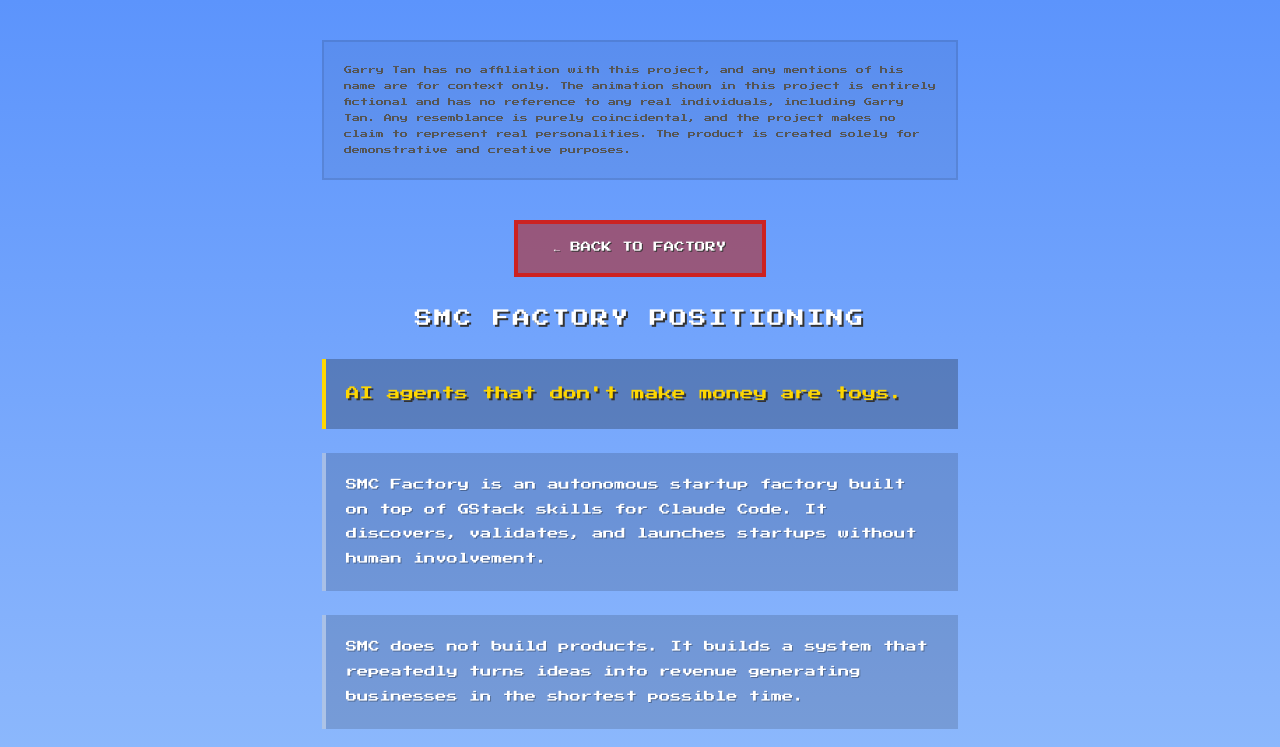
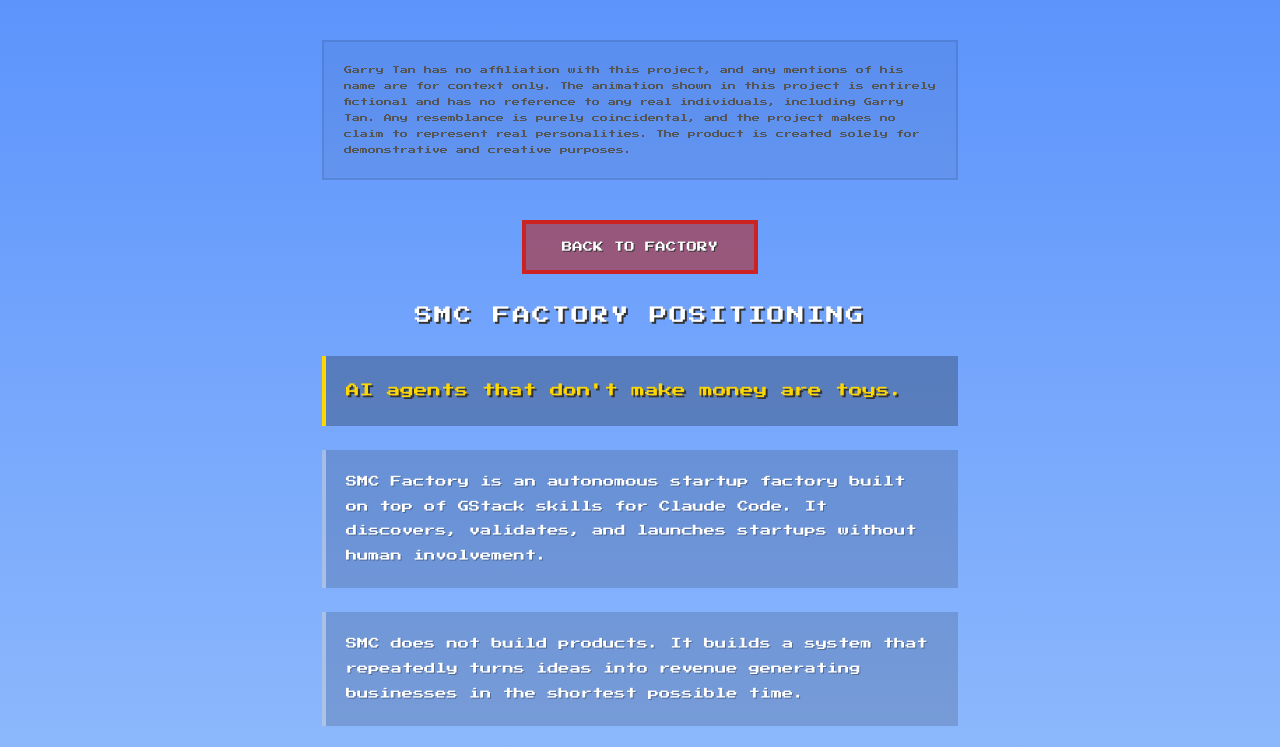
Before and after one commit to 0xsmcai/0xsmcai.github.io, a website: page about.html in a window 1280 px wide. Shown: the top 747 px of the page. Drawn offline with Linux system fonts and the light colour scheme.

Commit message:
Remove arrow from back button

```diff
--- a/about.html
+++ b/about.html
@@ -170,7 +170,7 @@
   </div>
 
   <div class="back-btn">
-    <a href="factory.html">← BACK TO FACTORY</a>
+    <a href="factory.html">BACK TO FACTORY</a>
   </div>
 
   <div class="section-title">SMC FACTORY POSITIONING</div>
```
